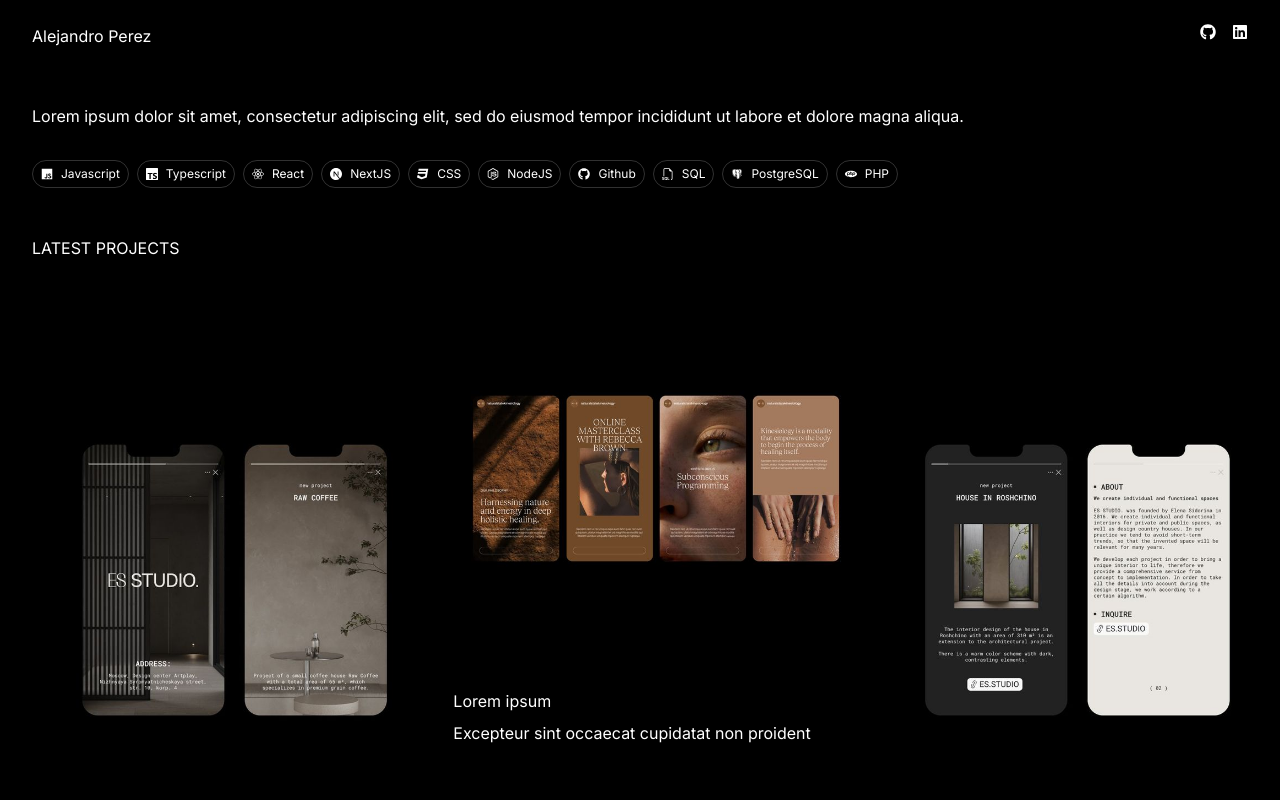
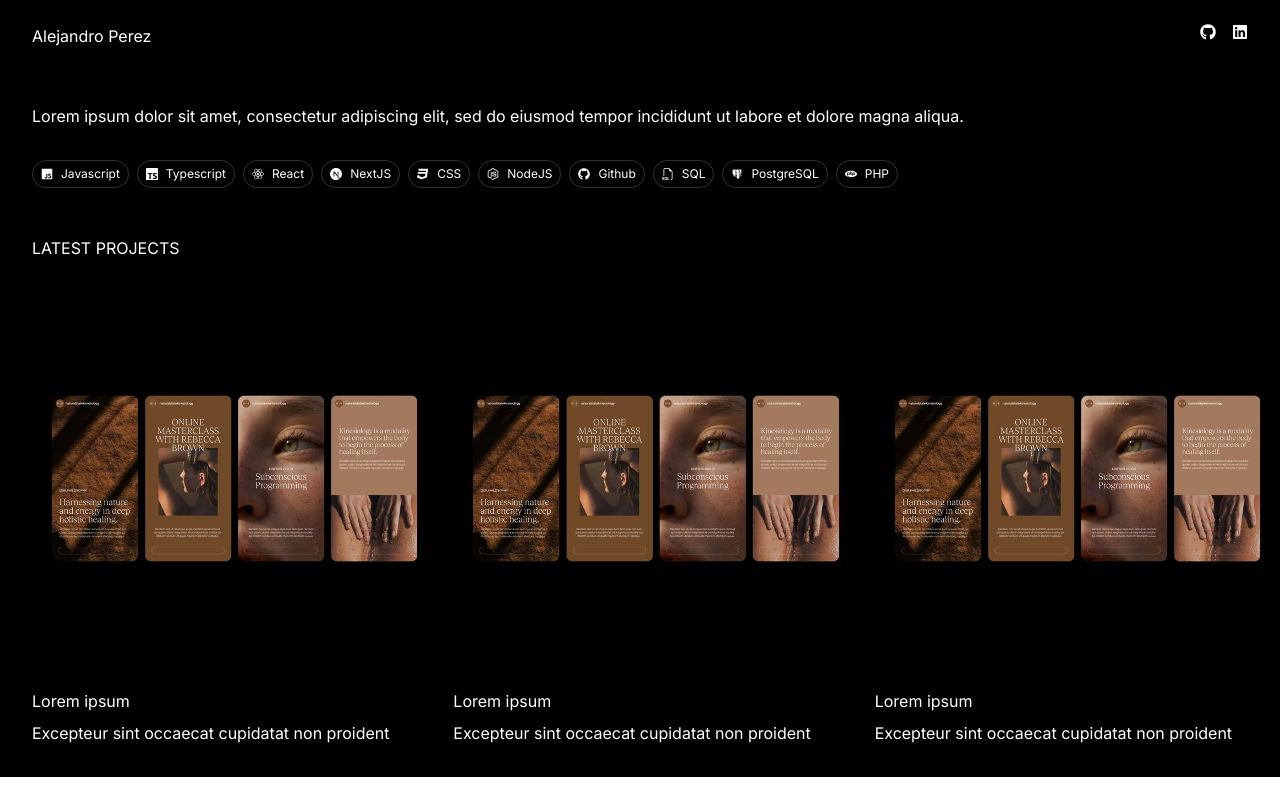
Before and after one commit to alejandro3469/portfolioo, a Next.js app: page / in a window 1280 px wide. Shown: the top 800 px of the page. Built offline with nearby package versions, Linux system fonts and the light colour scheme.

Commit message:
Update page.tsx

```diff
--- a/app/page.tsx
+++ b/app/page.tsx
@@ -82,7 +82,10 @@
         <h3>Latest projects</h3>
         <div className="projects_list">
           <div className="project">
-            <img src="/ES STUDIO_ VISUAL IDENTITY & WEB DESIGN.jpg" alt="" />
+            <img
+              src="/Social Templates - Natural State Kinesiology.jpg"
+              alt=""
+            />
             <div>Lorem ipsum</div>
             <div>Excepteur sint occaecat cupidatat non proident</div>
           </div>
@@ -97,7 +100,7 @@
           </div>
           <div className="project">
             <img
-              src="/ES STUDIO_ VISUAL IDENTITY & WEB DESIGN (1).jpg"
+              src="/Social Templates - Natural State Kinesiology.jpg"
               alt=""
             />
             <div>Lorem ipsum</div>
```
